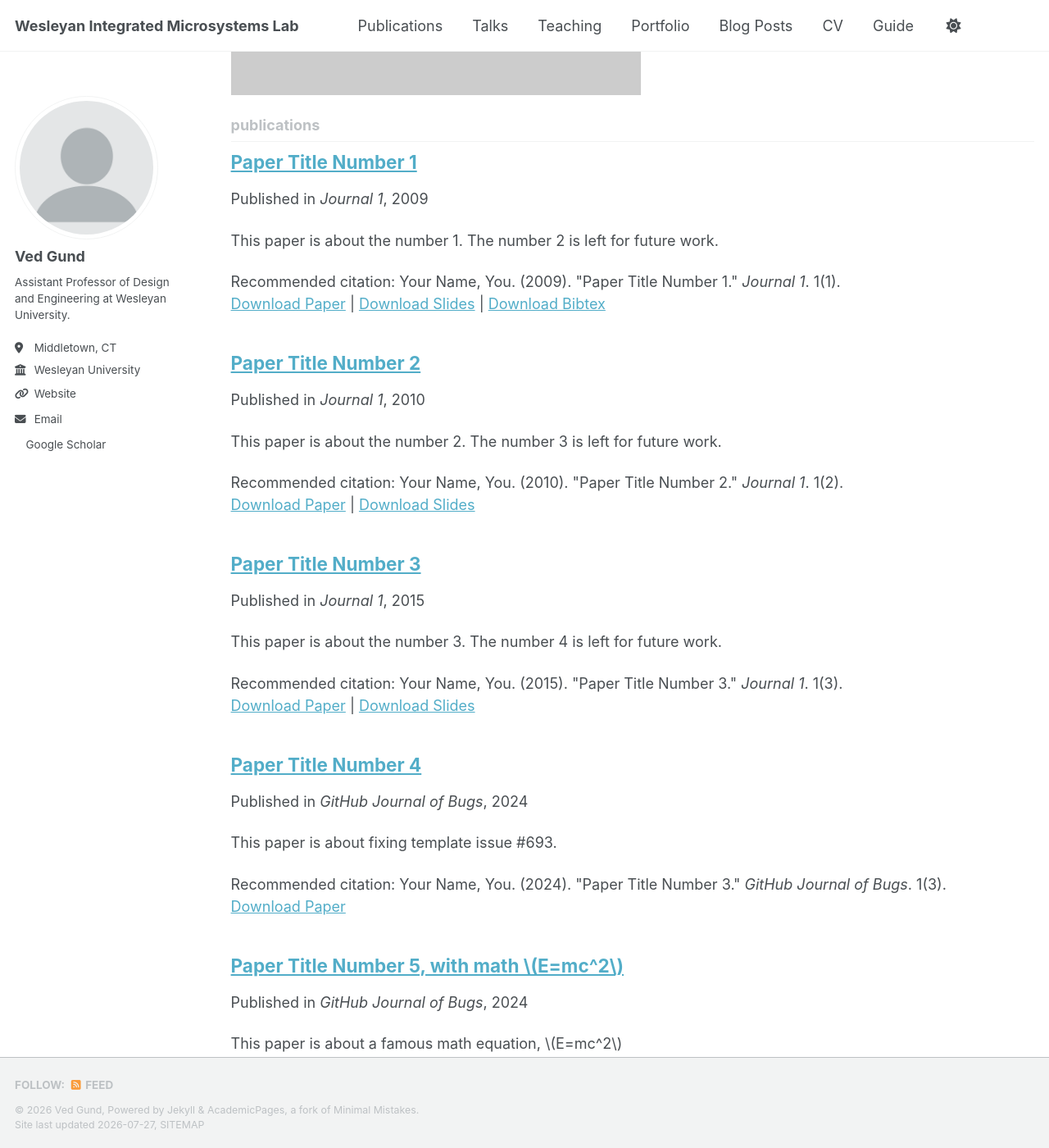
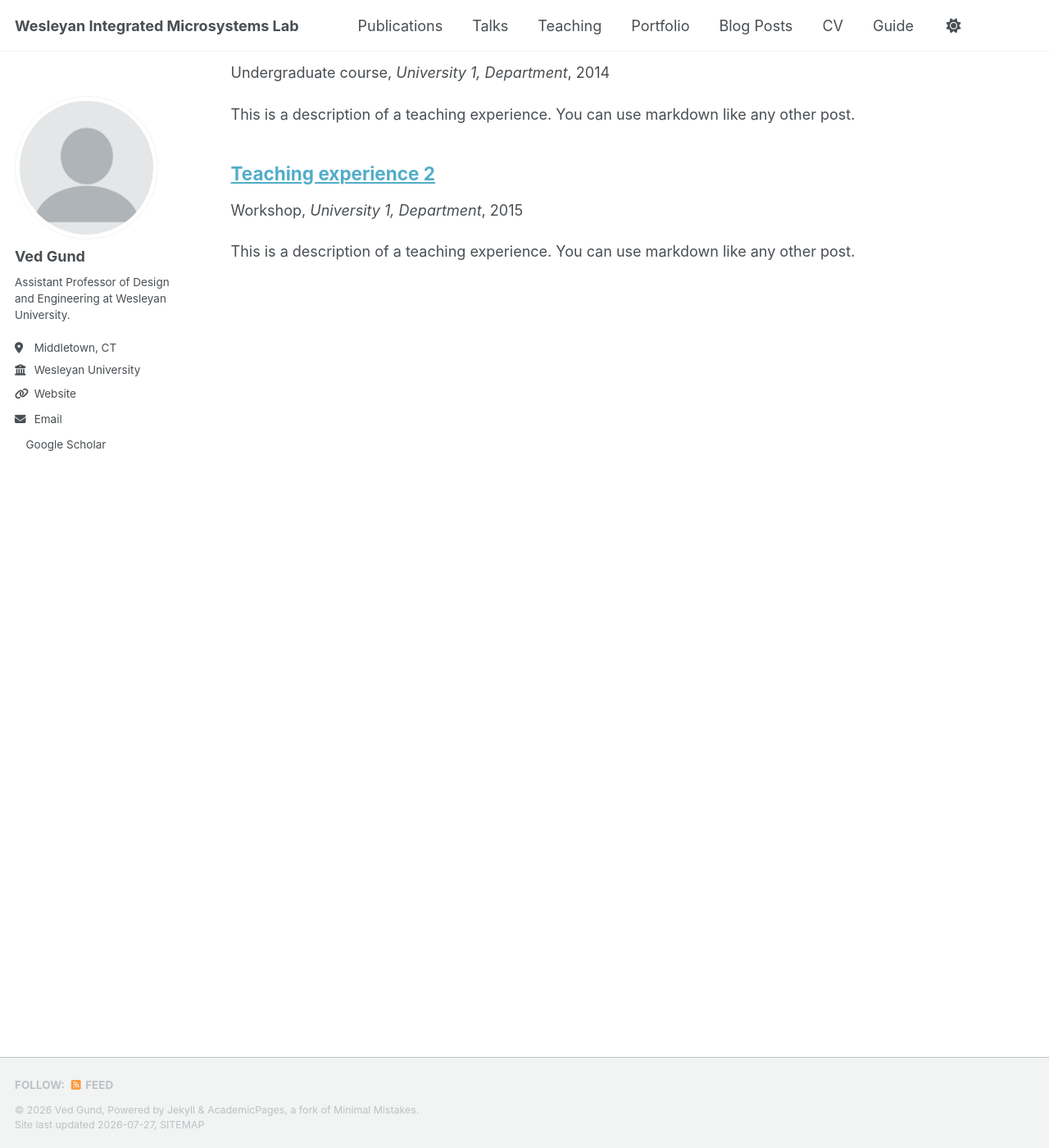
Before and after one commit to wes-ims/wes-ims.github.io, a Jekyll site: the page built from _pages/collection-archive.html, in a window 1280 px wide and 1400 px high, scrolled down 969 px. Shown: the whole window at 82% size. Built offline with Jekyll 4.4.1, drawn with Linux system fonts in a browser that asks for light colours; a style sheet for code colours, icons or effects is not loaded; part of the change alters nothing that is shown; some of the changed text lies outside the part shown.

Commit message:
Update _config.yml

```diff
--- a/_config.yml
+++ b/_config.yml
@@ -201,11 +201,11 @@ collections:
   teaching:
     output: true
     permalink: /:collection/:path/
-  publications:
+  research:
     output: true
     permalink: /:collection/:path/
   portfolio:
-    output: true
+    output: false
     permalink: /:collection/:path/
   talks:
     output: true
```
